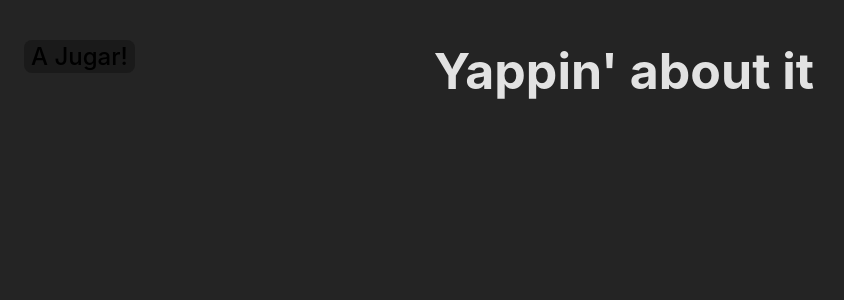
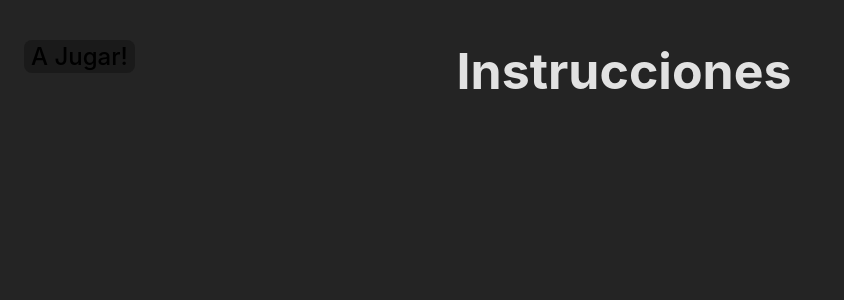
Before and after one commit to VideoCheese3773/ST-Game1, a React (Vite) app: page / in a window 1280 px wide. Shown: the top 300 px of the page, without its empty margins (16-860 px from the left). Built offline with nearby package versions, Linux system fonts and the light colour scheme.

Commit message:
Changed title for instructions, instructions needed

```diff
--- a/src/App.jsx
+++ b/src/App.jsx
@@ -192,7 +192,7 @@ function App() {
       }
       {intro
         ? (<div className='game' style={{ backgroundColor }}>
-          <h1>Yappin&apos; about it</h1>
+          <h1>Instrucciones</h1>
         </div>)
         : (<div className='game' style={{ backgroundColor }}>
           <h1>{title}</h1>
```
